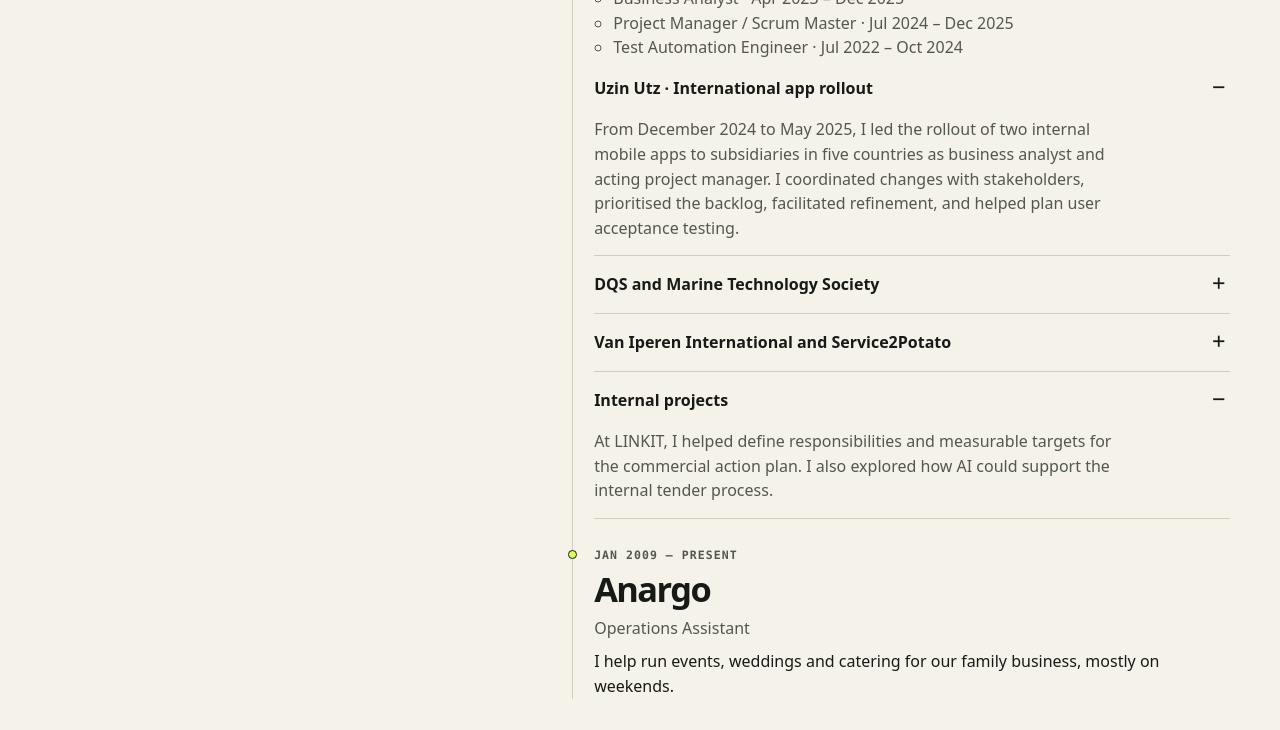
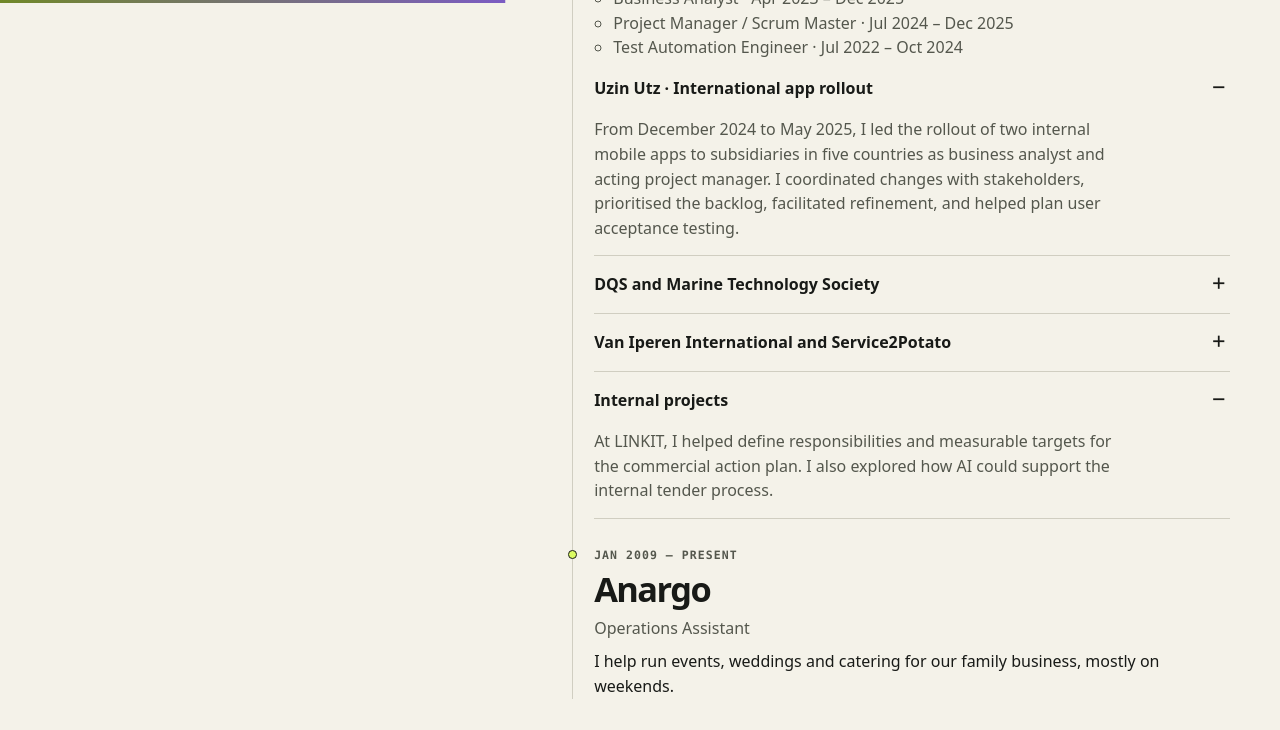
Before and after one commit to ashot978/GrigorianPortfolio, a plain HTML site: page cv/index.html in a window 1280 px wide. Both pictures are taken after a click on the heading "Internal projects". Shown: the part 1090-1820 px from the top of the page. Drawn offline with Linux system fonts and the light colour scheme.

Commit message:
Add scroll reveals, progress and monogram motion

```diff
--- /dev/null
+++ b/assets/scroll.js
@@ -0,0 +1,89 @@
+const scrollPreference = window.matchMedia("(prefers-reduced-motion: no-preference)");
+const scrollRoot = document.documentElement;
+const scrollArtwork = document.querySelector("[data-hero-art]");
+const revealTargets = document.querySelectorAll([
+  "main > section.section > :is(.section-heading, h2, .project, .project-list, .about-copy, .questions, .demo, .cv-skills)",
+  "main > section.demo-section > :first-child",
+  "main .timeline-item"
+].join(", "));
+const revealed = new WeakSet();
+const activeReveals = new Map();
+let revealObserver;
+let scrollFrame = 0;
+
+function renderScroll() {
+  scrollFrame = 0;
+  const scrollTop = window.scrollY;
+  const scrollable = scrollRoot.scrollHeight - scrollRoot.clientHeight;
+  const progress = scrollable > 0 ? Math.min(1, Math.max(0, scrollTop / scrollable)) : 0;
+  let drift = 0;
+
+  if (scrollArtwork) {
+    const { bottom } = scrollArtwork.getBoundingClientRect();
+    const distance = Math.max(bottom + scrollTop, 1);
+    drift = Math.min(1, Math.max(0, scrollTop / distance)) * 42;
+  }
+
+  scrollRoot.style.setProperty("--scroll-progress", progress);
+  scrollArtwork?.style.setProperty("--orbit-drift", `${drift}px`);
+}
+
+function queueScroll() {
+  if (scrollPreference.matches && !scrollFrame) {
+    scrollFrame = window.requestAnimationFrame(renderScroll);
+  }
+}
+
+function revealOnScroll(entries) {
+  for (const { isIntersecting, target } of entries) {
+    if (!isIntersecting || !scrollPreference.matches) continue;
+    revealObserver.unobserve(target);
+    revealed.add(target);
+    if (target.matches(":focus-within")) continue;
+
+    const animation = target.animate(
+      [{ opacity: .4, transform: "translateY(24px)" }, { opacity: 1, transform: "translateY(0)" }],
+      { duration: 560, easing: "cubic-bezier(.17,.75,.28,1)" }
+    );
+    activeReveals.set(target, animation);
+    animation.addEventListener("finish", () => activeReveals.delete(target), { once: true });
+  }
+}
+
+function syncScrollMotion() {
+  if (!scrollPreference.matches) {
+    revealObserver?.disconnect();
+    window.cancelAnimationFrame(scrollFrame);
+    scrollFrame = 0;
+    for (const animation of activeReveals.values()) animation.cancel();
+    activeReveals.clear();
+    scrollRoot.style.removeProperty("--scroll-progress");
+    scrollArtwork?.style.removeProperty("--orbit-drift");
+    return;
+  }
+
+  queueScroll();
+  if (typeof IntersectionObserver !== "function" || typeof Element.prototype.animate !== "function") return;
+
+  revealObserver ??= new IntersectionObserver(revealOnScroll, { rootMargin: "0px 0px -24px" });
+  for (const target of revealTargets) {
+    if (revealed.has(target) || target.getBoundingClientRect().top < window.innerHeight - 24) continue;
+    revealObserver.observe(target);
+  }
+}
+
+document.addEventListener("focusin", ({ target }) => {
+  for (const [element, animation] of activeReveals) {
+    if (!element.contains(target)) continue;
+    animation.cancel();
+    activeReveals.delete(element);
+  }
+});
+window.addEventListener("scroll", queueScroll, { passive: true });
+window.addEventListener("resize", queueScroll);
+window.addEventListener("pageshow", queueScroll);
+if (typeof ResizeObserver === "function") {
+  new ResizeObserver(queueScroll).observe(document.body);
+}
+scrollPreference.addEventListener("change", syncScrollMotion);
+syncScrollMotion();
--- a/assets/studio.css
+++ b/assets/studio.css
@@ -141,6 +141,8 @@ h3 { font-size: clamp(1.7rem, 4vw, 3.05rem); }
 }
 
 @media (prefers-reduced-motion: no-preference) {
+  .hero-art-spark { translate: 0 calc(var(--orbit-drift, 0px) * -.7); }
+  .hero-art-satellite { translate: 0 var(--orbit-drift, 0px); }
   .home-hero .eyebrow, .home-hero h1, .home-hero .lede, .home-hero .hero-actions, .hero-art {
     animation: home-enter .65s cubic-bezier(.2,.75,.3,1) backwards;
   }
@@ -152,6 +154,20 @@ h3 { font-size: clamp(1.7rem, 4vw, 3.05rem); }
   @keyframes home-enter { from { opacity: 0; transform: translateY(1.15rem); } }
   @keyframes monogram-enter { from { opacity: 0; transform: translateY(1rem) rotate(-30deg) scale(.75); } }
   @keyframes spark-enter { from { opacity: 0; transform: rotate(-90deg) scale(.4); } }
+}
+
+@media screen and (prefers-reduced-motion: no-preference) {
+  html::after {
+    position: fixed;
+    z-index: 5;
+    inset: 0 0 auto;
+    height: 3px;
+    content: "";
+    pointer-events: none;
+    background: linear-gradient(90deg, #708828, #7b5cc3);
+    transform: scaleX(var(--scroll-progress, 0));
+    transform-origin: left;
+  }
 }
 
 .signature {
--- a/cv/index.html
+++ b/cv/index.html
@@ -7,6 +7,7 @@
   <meta name="theme-color" content="#f4f2e9">
   <title>CV · Ashot Grigorian</title>
   <link rel="stylesheet" href="../assets/studio.css">
+  <script src="../assets/scroll.js" defer></script>
 </head>
 <body>
   <a class="skip" href="#main-content">Skip to content</a>
```
Also changed, not shown: apps/clash-timer-hub/index.html (+1 -0 lines), index.html (+1 -0 lines), privacy.html (+1 -0 lines), work/ashlab-studios/index.html (+1 -0 lines), work/student-applications/index.html (+1 -0 lines).
